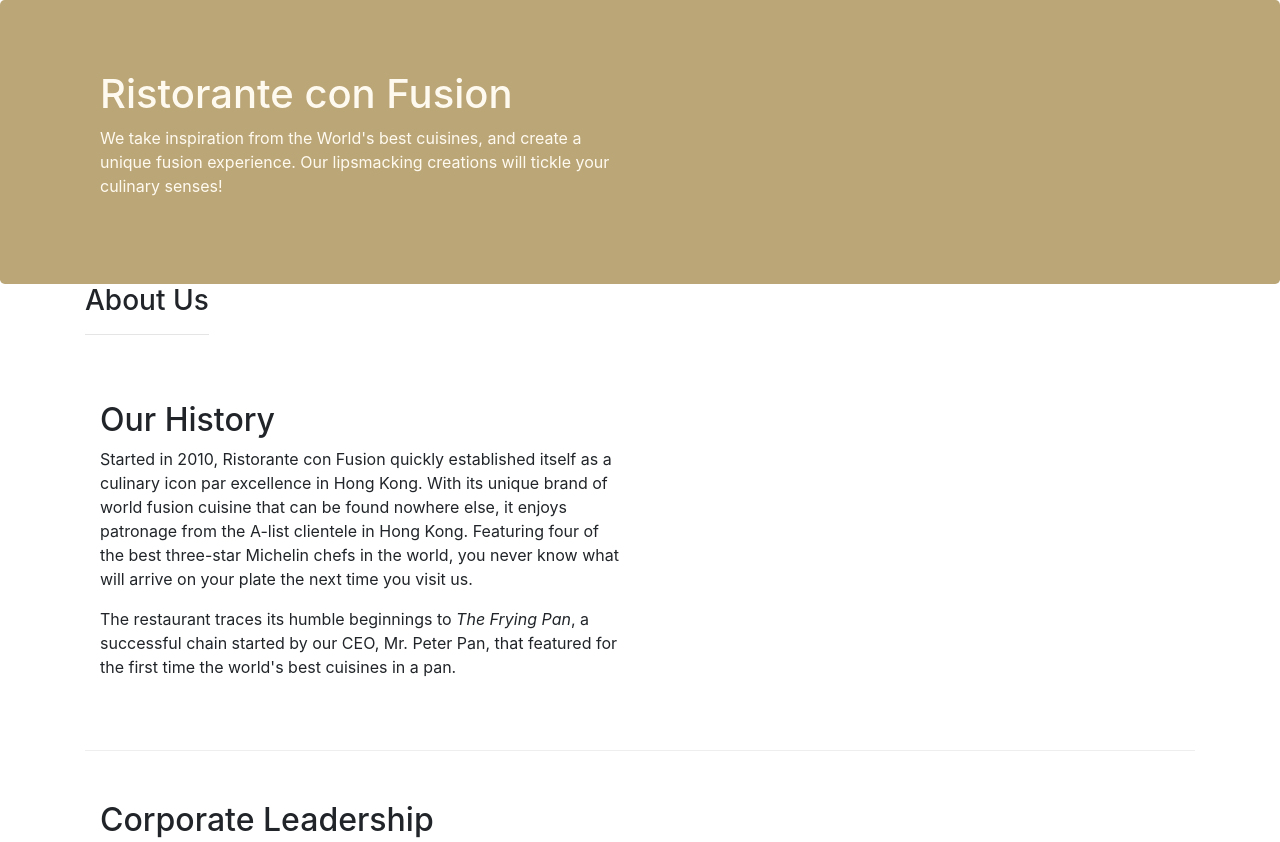
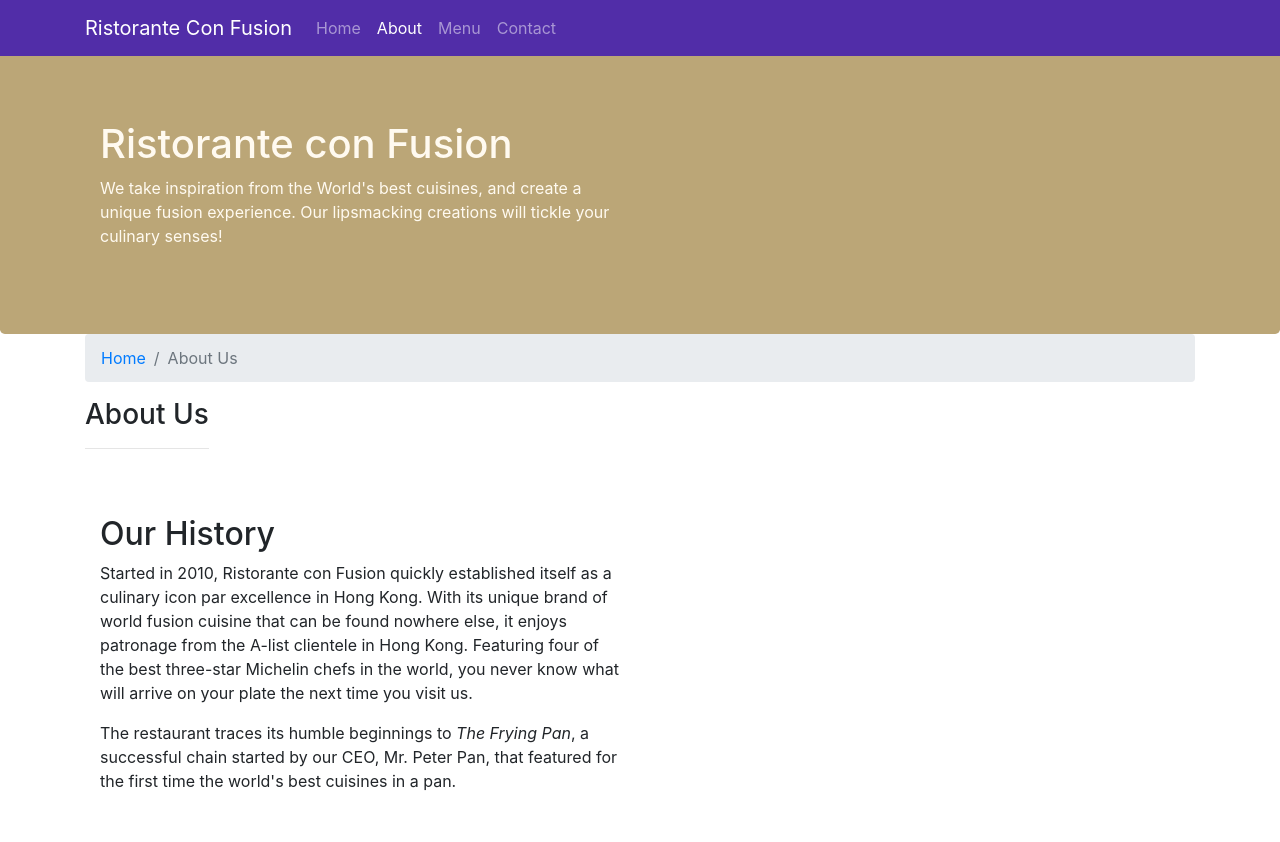
Before and after one commit to JakubWrzesniak/conFusion, a website: page aboutus.html in a window 1280 px wide. Shown: the top 842 px of the page. Drawn offline with nearby package versions, Linux system fonts and the light colour scheme.

Commit message:
Navbars and Breadcrub

```diff
--- a/aboutus.html
+++ b/aboutus.html
@@ -17,6 +17,24 @@
 
 <body>
 
+    <nav class="navbar navbar-dark navbar-expand-sm fixed-top">
+        <div class="container">
+            <button class="navbar-toggler" type="button" data-toggle="collapse" data-target="#navbarSupportedContent">
+                <span class="navbar-toggler-icon"></span>
+            </button>
+            <a class="navbar-brand" href="./index.html">Ristorante Con Fusion</a>
+
+            <div class="collapse navbar-collapse" id="navbarSupportedContent">
+                <ul class="navbar-nav mr-auto">
+                    <li class="nav-item"><a class="nav-link" href="./index.html">Home</a></li>
+                    <li class="nav-item active"><a class="nav-link" href="#">About</a></li>
+                    <li class="nav-item"><a class="nav-link" href="#">Menu</a></li>
+                    <li class="nav-item"><a class="nav-link" href="#">Contact</a></li>
+                </ul>
+            </div>
+        </div>
+    </nav>
+
     <header class="jumbotron">
         <div class="container">
             <div class="row row-header">
@@ -31,6 +49,10 @@
     </header>
 
     <div class="container">
+        <ol class="col-12 breadcrumb">
+            <li class="breadcrumb-item"><a href="./index.html">Home</a></li>
+            <li class="breadcrumb-item active">About Us</li>
+        </ol>
         <div class="row">
             <div class="col-auto">
                 <h3>About Us</h3>
@@ -76,7 +98,7 @@
                 <div class="col-4 offset-1 col-sm-2">
                     <h5>Links</h5>
                     <ul class="list-unstyled">
-                        <li><a href="#">Home</a></li>
+                        <li><a href="./index.html">Home</a></li>
                         <li><a href="#">About</a></li>
                         <li><a href="#">Menu</a></li>
                         <li><a href="#">Contact</a></li>
--- a/css/style.css
+++ b/css/style.css
@@ -28,3 +28,12 @@ address {
     margin: 0px;
     color: #0f0f0f;
 }
+
+body {
+    padding: 50px 0px 0px 0px;
+    z-index: 0;
+}
+
+.navbar-dark {
+    background-color: #512DA8;
+}
```
Also changed, not shown: index.html (+19 -1 lines).
